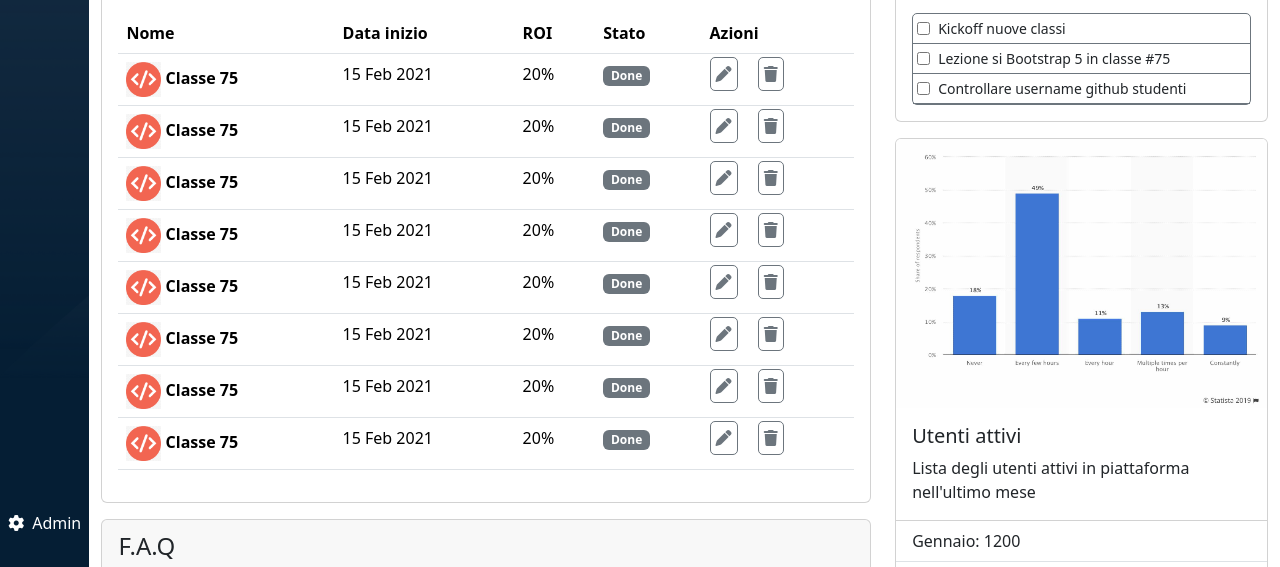
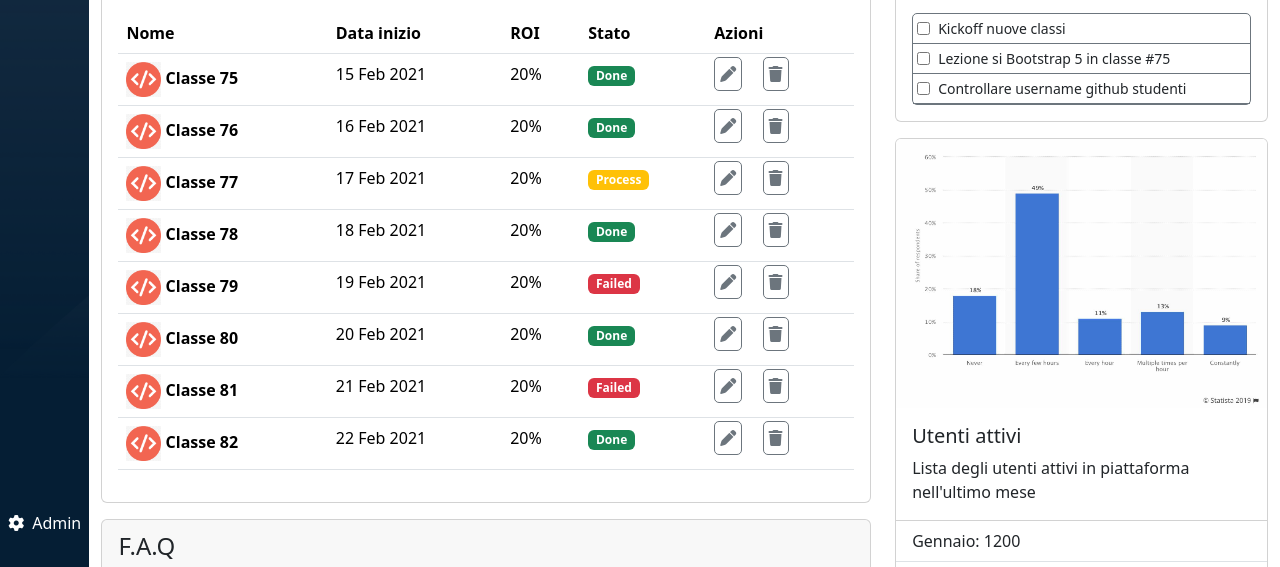
Before and after one commit to edocico/html-css-bootstrap-dashboard, a plain HTML site: page index.html in a window 1280 px wide. Shown: the part 233-800 px from the top of the page. Drawn offline with nearby package versions, Linux system fonts and the light colour scheme.

Commit message:
fix table content

```diff
--- a/index.html
+++ b/index.html
@@ -219,7 +219,7 @@
                                                 <td>15 Feb 2021</td>
                                                 <td>20%</td>
                                                 <td>
-                                                    <span class="badge bg-secondary">Done</span>
+                                                    <span class="badge bg-success">Done</span>
                                                 </td>
                                                 <td>
                                                     <a href="#" class="me-3"><i class="fa-solid fa-pen"></i></a>
@@ -230,12 +230,12 @@
                                               <tr>
                                                 <th scope="row">
                                                     <img src="./img/class-avatar.jpg" alt="">
-                                                    <span>Classe 75</span>
+                                                    <span>Classe 76</span>
                                                 </th>
-                                                <td>15 Feb 2021</td>
+                                                <td>16 Feb 2021</td>
                                                 <td>20%</td>
                                                 <td>
-                                                    <span class="badge bg-secondary">Done</span>
+                                                    <span class="badge bg-success">Done</span>
                                                 </td>
                                                 <td>
                                                     <a href="#" class="me-3"><i class="fa-solid fa-pen"></i></a>
@@ -246,12 +246,12 @@
                                               <tr>
                                                 <th scope="row">
                                                     <img src="./img/class-avatar.jpg" alt="">
-                                                    <span>Classe 75</span>
+                                                    <span>Classe 77</span>
                                                 </th>
-                                                <td>15 Feb 2021</td>
+                                                <td>17 Feb 2021</td>
                                                 <td>20%</td>
                                                 <td>
-                                                    <span class="badge bg-secondary">Done</span>
+                                                    <span class="badge bg-warning">Process</span>
                                                 </td>
                                                 <td>
                                                     <a href="#" class="me-3"><i class="fa-solid fa-pen"></i></a>
@@ -262,12 +262,12 @@
                                               <tr>
                                                 <th scope="row">
                                                     <img src="./img/class-avatar.jpg" alt="">
-                                                    <span>Classe 75</span>
+                                                    <span>Classe 78</span>
                                                 </th>
-                                                <td>15 Feb 2021</td>
+                                                <td>18 Feb 2021</td>
                                                 <td>20%</td>
                                                 <td>
-                                                    <span class="badge bg-secondary">Done</span>
+                                                    <span class="badge bg-success">Done</span>
                                                 </td>
                                                 <td>
                                                     <a href="#" class="me-3"><i class="fa-solid fa-pen"></i></a>
@@ -278,12 +278,12 @@
                                               <tr>
                                                 <th scope="row">
                                                     <img src="./img/class-avatar.jpg" alt="">
-                                                    <span>Classe 75</span>
+                                                    <span>Classe 79</span>
                                                 </th>
-                                                <td>15 Feb 2021</td>
+                                                <td>19 Feb 2021</td>
                                                 <td>20%</td>
                                                 <td>
-                                                    <span class="badge bg-secondary">Done</span>
+                                                    <span class="badge bg-danger">Failed</span>
                                                 </td>
                                                 <td>
                                                     <a href="#" class="me-3"><i class="fa-solid fa-pen"></i></a>
@@ -294,12 +294,12 @@
                                               <tr>
                                                 <th scope="row">
                                                     <img src="./img/class-avatar.jpg" alt="">
-                                                    <span>Classe 75</span>
+                                                    <span>Classe 80</span>
                                                 </th>
-                                                <td>15 Feb 2021</td>
+                                                <td>20 Feb 2021</td>
                                                 <td>20%</td>
                                                 <td>
-                                                    <span class="badge bg-secondary">Done</span>
+                                                    <span class="badge bg-success">Done</span>
                                                 </td>
                                                 <td>
                                                     <a href="#" class="me-3"><i class="fa-solid fa-pen"></i></a>
@@ -310,12 +310,12 @@
                                               <tr>
                                                 <th scope="row">
                                                     <img src="./img/class-avatar.jpg" alt="">
-                                                    <span>Classe 75</span>
+                                                    <span>Classe 81</span>
                                                 </th>
-                                                <td>15 Feb 2021</td>
+                                                <td>21 Feb 2021</td>
                                                 <td>20%</td>
                                                 <td>
-                                                    <span class="badge bg-secondary">Done</span>
+                                                    <span class="badge bg-danger">Failed</span>
                                                 </td>
                                                 <td>
                                                     <a href="#" class="me-3"><i class="fa-solid fa-pen"></i></a>
@@ -326,12 +326,12 @@
                                               <tr>
                                                 <th scope="row">
                                                     <img src="./img/class-avatar.jpg" alt="">
-                                                    <span>Classe 75</span>
+                                                    <span>Classe 82</span>
                                                 </th>
-                                                <td>15 Feb 2021</td>
+                                                <td>22 Feb 2021</td>
                                                 <td>20%</td>
                                                 <td>
-                                                    <span class="badge bg-secondary">Done</span>
+                                                    <span class="badge bg-success">Done</span>
                                                 </td>
                                                 <td>
                                                     <a href="#" class="me-3"><i class="fa-solid fa-pen"></i></a>
```
